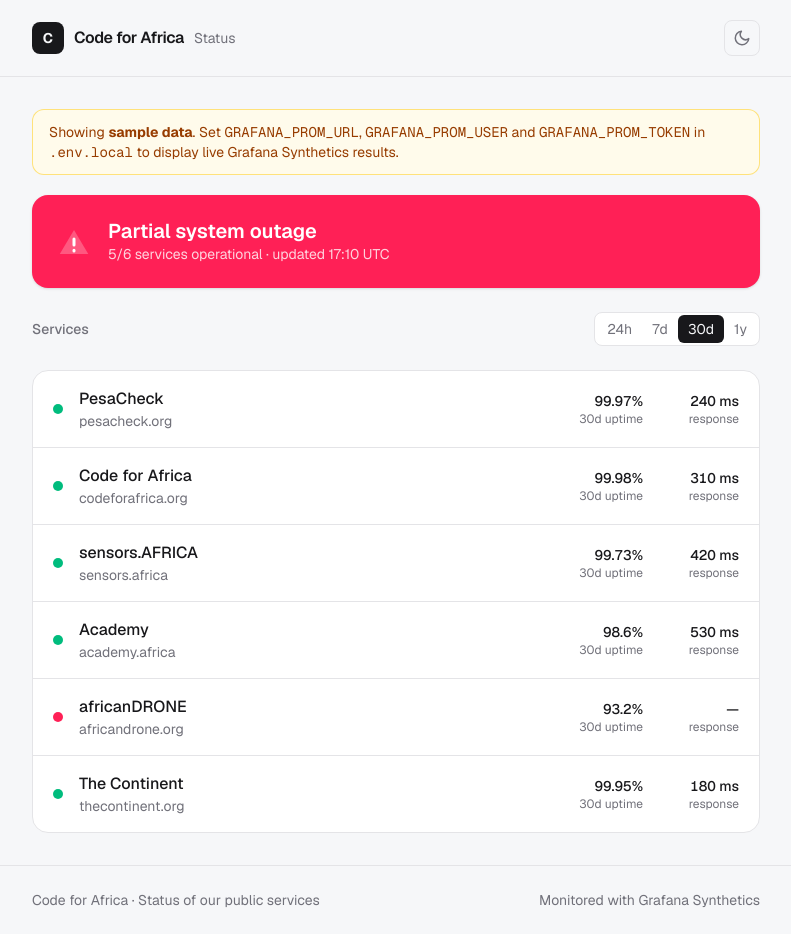
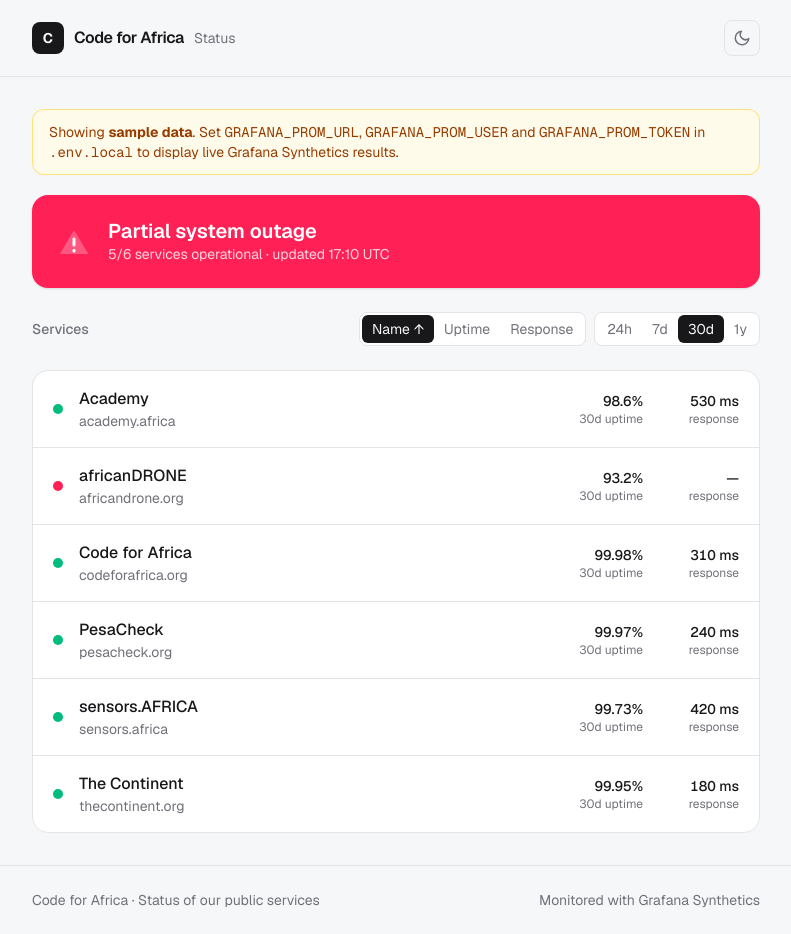
Before and after one commit to CodeForAfrica/probeview, a Next.js app: page / in a window 1280 px wide. Shown: the whole page, without its empty margins (244-1035 px from the left). Built offline with nearby package versions, Linux system fonts and the light colour scheme.

Commit message:
Allow for simple sorting of the services list
  * Services can be sorted by: name, uptime, or response time

```diff
--- a/components/Overview.tsx
+++ b/components/Overview.tsx
@@ -1,7 +1,7 @@
 "use client";
 
 import Link from "next/link";
-import { useState } from "react";
+import { useMemo, useState } from "react";
 import { fmtMs, fmtPct, STATUS_META } from "@/lib/format";
 import { WINDOWS, type CheckStatus, type Status, type WindowKey } from "@/lib/types";
 import { StatusBanner } from "./StatusBanner";
@@ -13,10 +13,44 @@
   return "up";
 }
 
+type SortKey = "name" | "uptime" | "response";
+type SortDir = "asc" | "desc";
+
+const SORTS: { key: SortKey; label: string; defaultDir: SortDir }[] = [
+  { key: "name", label: "Name", defaultDir: "asc" },
+  { key: "uptime", label: "Uptime", defaultDir: "asc" }, // worst first
+  { key: "response", label: "Response", defaultDir: "desc" }, // slowest first
+];
+
 export function Overview({ checks, updated }: { checks: CheckStatus[]; updated: string }) {
   const [window, setWindow] = useState<WindowKey>("30d");
+  const [sort, setSort] = useState<{ key: SortKey; dir: SortDir }>({ key: "name", dir: "asc" });
+
   const overall = overallStatus(checks);
   const operational = checks.filter((c) => c.status === "up").length;
+
+  const sorted = useMemo(() => {
+    const dir = sort.dir === "asc" ? 1 : -1;
+    return [...checks].sort((a, b) => {
+      if (sort.key === "name") return dir * a.name.localeCompare(b.name);
+      const av = sort.key === "uptime" ? a.uptime[window] : a.responseMs;
+      const bv = sort.key === "uptime" ? b.uptime[window] : b.responseMs;
+      // Services with no data always sort to the bottom, regardless of direction.
+      if (av == null && bv == null) return a.name.localeCompare(b.name);
+      if (av == null) return 1;
+      if (bv == null) return -1;
+      if (av === bv) return a.name.localeCompare(b.name);
+      return dir * (av - bv);
+    });
+  }, [checks, sort, window]);
+
+  function onSort(key: SortKey) {
+    setSort((prev) =>
+      prev.key === key
+        ? { key, dir: prev.dir === "asc" ? "desc" : "asc" }
+        : { key, dir: SORTS.find((s) => s.key === key)!.defaultDir },
+    );
+  }
 
   return (
     <div className="space-y-6">
@@ -25,8 +59,29 @@
         subtitle={`${operational}/${checks.length} services operational · updated ${updated}`}
       />
 
-      <div className="flex items-center justify-between">
+      <div className="flex flex-wrap items-center justify-between gap-3">
         <h2 className="text-sm font-medium text-muted">Services</h2>
+        <div className="flex flex-wrap items-center gap-2">
+          {/* Sort control */}
+          <div className="inline-flex items-center rounded-lg border border-border bg-surface p-0.5 text-sm">
+            {SORTS.map((s) => {
+              const active = sort.key === s.key;
+              return (
+                <button
+                  key={s.key}
+                  onClick={() => onSort(s.key)}
+                  aria-label={`Sort by ${s.label}${active ? `, ${sort.dir === "asc" ? "ascending" : "descending"}` : ""}`}
+                  className={`flex items-center gap-1 rounded-md px-2.5 py-1 transition-colors ${
+                    active ? "bg-foreground text-background" : "text-muted hover:text-foreground"
+                  }`}
+                >
+                  {s.label}
+                  {active && <span aria-hidden>{sort.dir === "asc" ? "↑" : "↓"}</span>}
+                </button>
+              );
+            })}
+          </div>
+          {/* Uptime window */}
           <div className="inline-flex rounded-lg border border-border bg-surface p-0.5 text-sm">
             {WINDOWS.map((w) => (
               <button
@@ -41,9 +96,10 @@
             ))}
           </div>
         </div>
+      </div>
 
       <ul className="overflow-hidden rounded-2xl border border-border bg-surface divide-y divide-border">
-        {checks.map((c) => {
+        {sorted.map((c) => {
           const meta = STATUS_META[c.status];
           return (
             <li key={c.id}>
```
Lines whose indentation alone changed are shown as unchanged.
